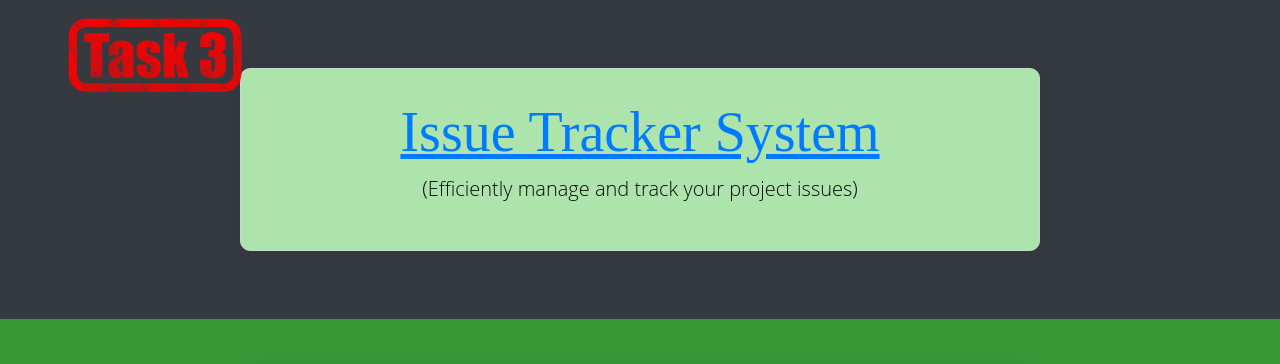
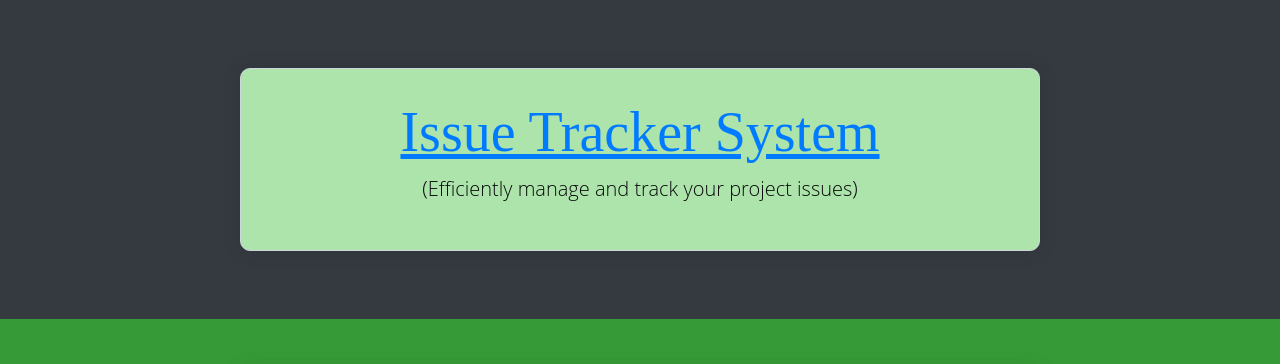
Before and after one commit to jaharunnisa/Codealpha-Task3, a plain HTML site: page Task3/index.html in a window 1280 px wide. Shown: the top 364 px of the page. Drawn offline with nearby package versions, Linux system fonts and the light colour scheme.

Commit message:
Update index.html

```diff
--- a/Task3/index.html
+++ b/Task3/index.html
@@ -9,7 +9,6 @@
     <title>Task 3</title>
 </head>
 <body>
-    <img src="./Task-3-12-3-2023.png" alt="Logo" class="logo">
     <header class="bg-dark text-white text-center py-5">
         <div class="container">
             <h1 class="display-4">Issue Tracker System</h1>
```
